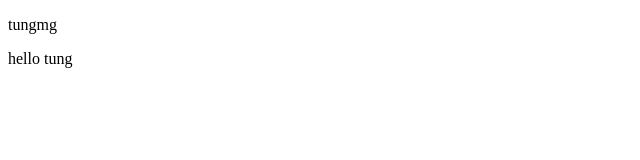
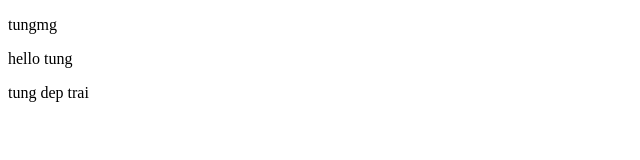
Before and after one commit to tungmg/MindX_WA_Lesson3, a plain HTML site: page hello.html in a window 1280 px wide. Shown: the full height of the page, 0-640 px from the left. Drawn offline with Linux system fonts and the light colour scheme.

Commit message:
Update hello.html

```diff
--- a/hello.html
+++ b/hello.html
@@ -9,5 +9,6 @@
 <body>
     <p>tungmg</p>
     <p>hello tung</p>
+    <p>tung dep trai</p>
 </body>
 </html>
```
